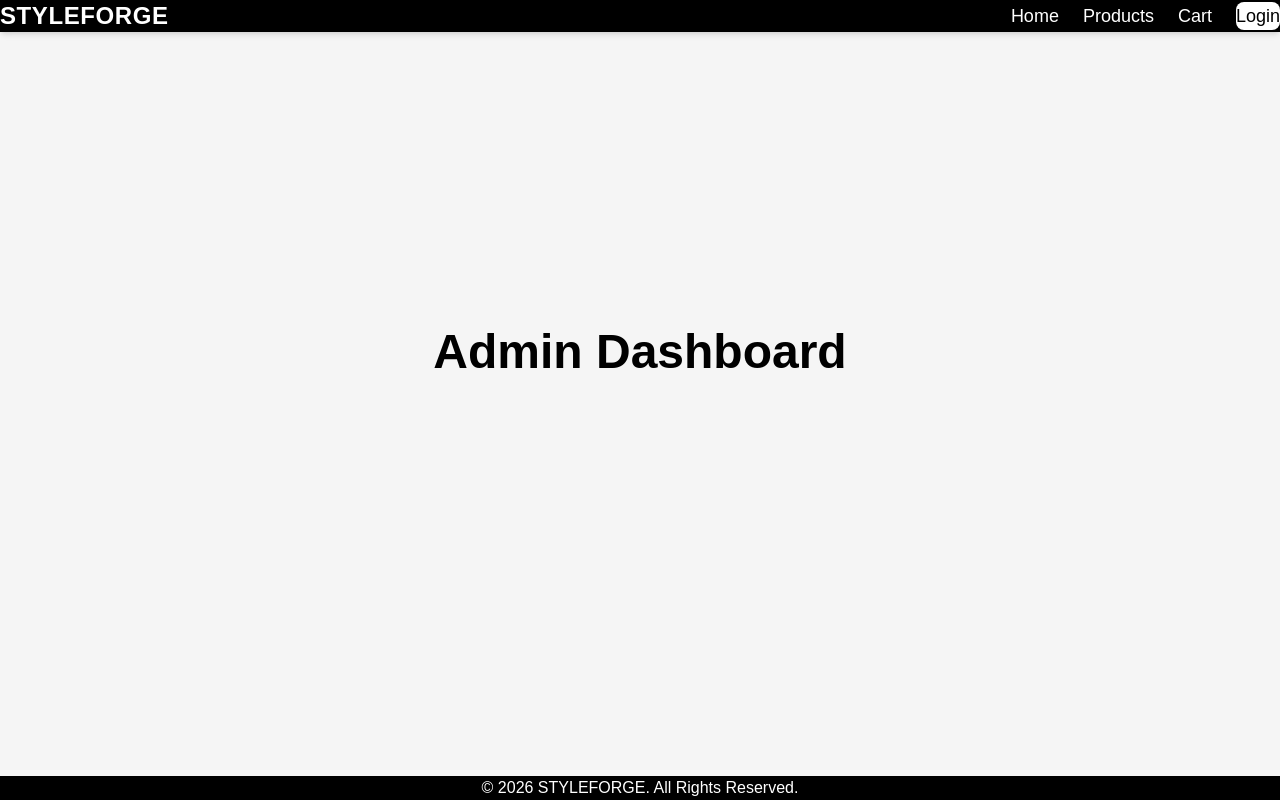
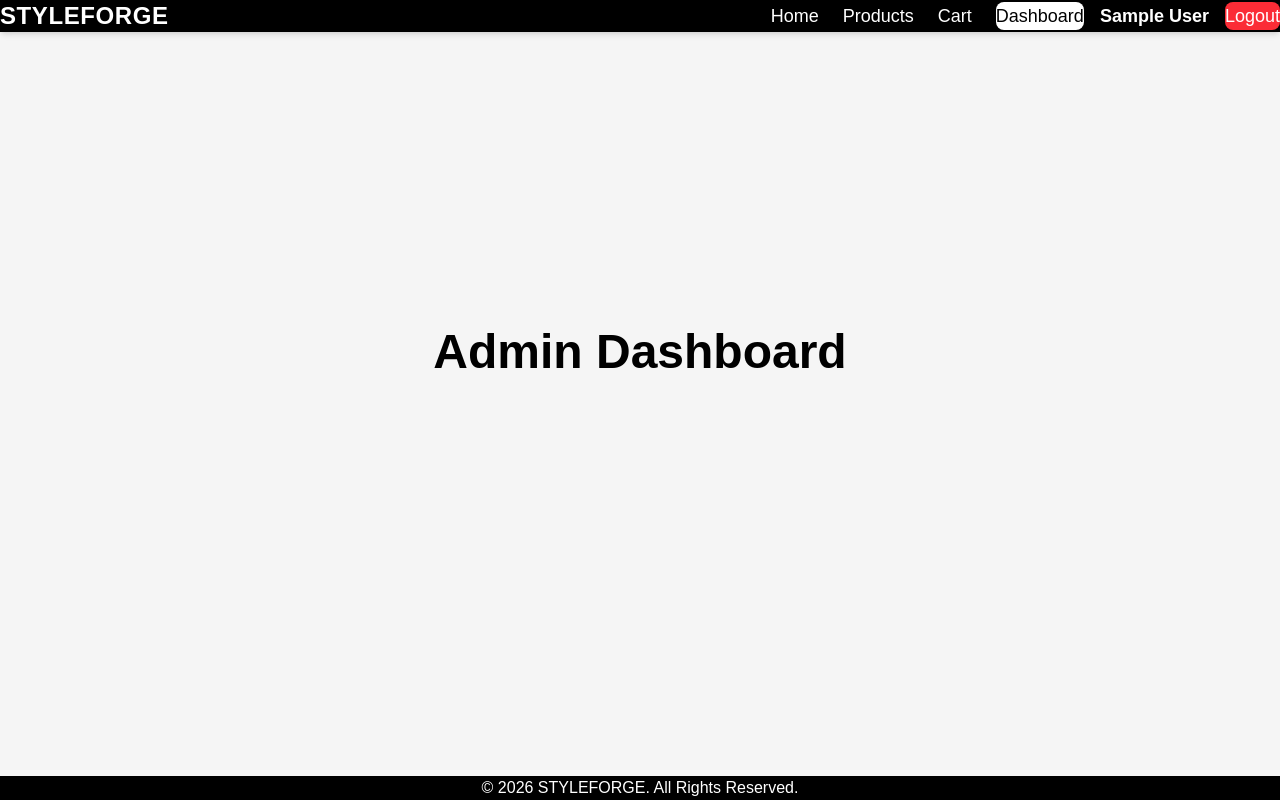
Before and after one commit to ayubalam/styleforge-client, a React (Vite) app in the folder styleforge-client/: page /admin in a window 1280 px wide. Built offline with nearby package versions, Linux system fonts and the light colour scheme; sample sign-in values are in the browser's storage.

Commit message:
Added navbar authentication and logout system

```diff
--- a/styleforge-client/src/components/Navbar.jsx
+++ b/styleforge-client/src/components/Navbar.jsx
@@ -1,37 +1,114 @@
 import { Link } from "react-router-dom";
 
+import { useAuth } from "../hooks/useAuth";
+
 const Navbar = () => {
+
+  const { user, logout } = useAuth();
+
+  // Handle Logout
+  const handleLogout = () => {
+
+    logout();
+  };
+
   return (
+
     <nav className="bg-black text-white shadow-md">
+
       <div className="max-w-7xl mx-auto px-6 py-4 flex items-center justify-between">
 
         {/* Logo */}
-        <Link to="/" className="text-2xl font-bold tracking-wide">
+        <Link
+          to="/"
+          className="text-2xl font-bold tracking-wide"
+        >
           STYLEFORGE
         </Link>
 
         {/* Menu */}
         <div className="flex items-center gap-6 text-lg">
-          <Link to="/" className="hover:text-gray-300 transition">
+
+          <Link
+            to="/"
+            className="hover:text-gray-300 transition"
+          >
             Home
           </Link>
 
-          <Link to="/products" className="hover:text-gray-300 transition">
+          <Link
+            to="/products"
+            className="hover:text-gray-300 transition"
+          >
             Products
           </Link>
 
-          <Link to="/cart" className="hover:text-gray-300 transition">
+          <Link
+            to="/cart"
+            className="hover:text-gray-300 transition"
+          >
             Cart
           </Link>
 
-          <Link
-            to="/login"
-            className="bg-white text-black px-4 py-2 rounded-lg hover:bg-gray-200 transition"
-          >
-            Login
-          </Link>
+          {/* Logged In */}
+          {user ? (
+
+            <div className="flex items-center gap-4">
+
+              {/* Admin Dashboard */}
+              {user.role === "admin" && (
+
+                <Link
+                  to="/admin"
+                  className="bg-white text-black px-4 py-2 rounded-lg hover:bg-gray-200 transition"
+                >
+                  Dashboard
+                </Link>
+              )}
+
+              {/* User Name */}
+              <span className="font-semibold">
+
+                {user.name}
+
+              </span>
+
+              {/* Logout */}
+              <button
+                onClick={handleLogout}
+                className="bg-red-500 px-4 py-2 rounded-lg hover:bg-red-600 transition"
+              >
+                Logout
+              </button>
+
+            </div>
+
+          ) : (
+
+            <div className="flex items-center gap-4">
+
+              <Link
+                to="/login"
+                className="hover:text-gray-300 transition"
+              >
+                Login
+              </Link>
+
+              <Link
+                to="/register"
+                className="bg-white text-black px-4 py-2 rounded-lg hover:bg-gray-200 transition"
+              >
+                Register
+              </Link>
+
+            </div>
+
+          )}
+
         </div>
+
       </div>
+
     </nav>
   );
 };
```
Also changed, not shown: styleforge-client/src/context/AuthContext.jsx (+8 -2 lines).
